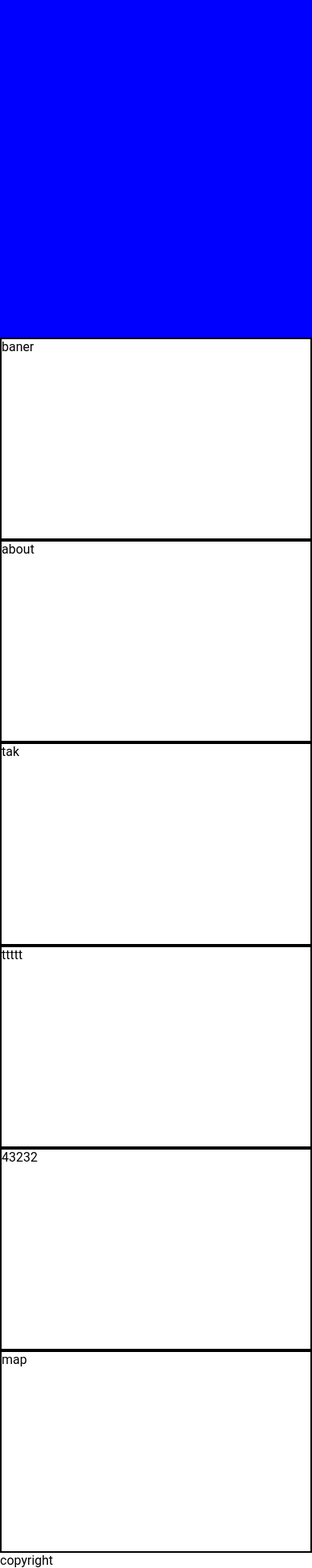
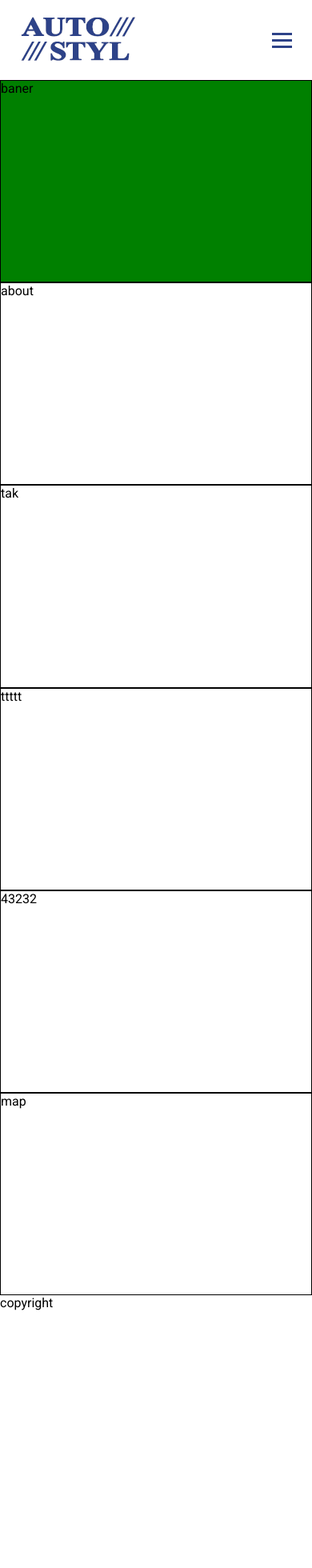
Before and after one commit to SbartoszS/AUTOSTYL, a PHP site: page / in a window 390 px wide. Shown: the whole page at 80% size. After the commit the page ends 1638 px from the top, so only its background shows below. Run offline with PHP 8.4, Linux system fonts and the light colour scheme; some libraries are stand-ins or nearby versions.

Commit message:
update menu mobile styles

```diff
--- a/css/main.css
+++ b/css/main.css
@@ -1,3 +1,4 @@
+@import url("https://fonts.googleapis.com/css?family=Roboto&display=swap");
 * {
   margin: 0;
   padding: 0;
@@ -12,13 +13,85 @@ html {
   max-width: 1920px;
   margin: 0 auto; }
 
-header {
-  background-color: blue;
-  width: 100%;
-  height: 50vh; }
-  header h1 {
-    font-size: 40px; }
+.header {
+  height: 100px; }
+
+.menu {
+  display: flex;
+  justify-content: space-between;
+  align-items: center;
+  height: 100%; }
+  .menu__logo {
+    margin-left: 25px; }
+    .menu__logo-link {
+      display: block;
+      height: 100%; }
+  .menu__list {
+    position: absolute;
+    right: 0;
+    height: calc(100% - 100px);
+    top: 100px;
+    display: flex;
+    flex-direction: column;
+    align-items: center;
+    width: 100%;
+    transform: translateX(-100%); }
+    .menu__list .fa-phone,
+    .menu__list .fa-shopping-cart {
+      padding-right: 3px; }
+    .menu__list--active {
+      background-color: #2D4288;
+      transform: translateX(0%); }
+  .menu__item {
+    display: flex;
+    height: 20%;
+    width: 100%;
+    list-style: none;
+    border-bottom: 1px solid white;
+    opacity: 0; }
+  .menu__link {
+    display: flex;
+    justify-content: center;
+    align-items: center;
+    width: 100%;
+    height: 100%;
+    text-align: center;
+    color: white;
+    text-decoration: none;
+    text-transform: uppercase;
+    letter-spacing: 4px;
+    font-weight: bold;
+    font-size: 14px; }
+  .menu__burger {
+    display: block;
+    width: 25px;
+    margin-right: 25px;
+    cursor: pointer; }
+    .menu__burger-line1, .menu__burger-line2, .menu__burger-line3 {
+      height: 3px;
+      background-color: #2D4288;
+      margin: 5px 0;
+      transition: all 0.3s ease; }
+    .menu__burger--toogle .menu__burger-line1 {
+      transform: rotate(-45deg) translate(-5px, 6px); }
+    .menu__burger--toogle .menu__burger-line2 {
+      opacity: 0; }
+    .menu__burger--toogle .menu__burger-line3 {
+      transform: rotate(45deg) translate(-5px, -6px); }
+
+@keyframes menuListFade {
+  from {
+    opacity: 0;
+    transform: translateX(50px); }
+  to {
+    opacity: 1;
+    transform: translate(0px); } }
+
+.banner {
+  background-color: green; }
+  .banner--moveBot {
+    margin-top: calc(100vh - 100px); }
 
 section {
   height: 30vh;
-  border: 2px solid black; }
+  border: 1px solid black; }
--- a/index.html
+++ b/index.html
@@ -6,15 +6,41 @@
     <meta name="viewport" content="width=device-width, initial-scale=1.0">
     <meta http-equiv="X-UA-Compatible" content="ie=edge">
     <title>Autostyl</title>
+    <link rel="stylesheet" href="https://use.fontawesome.com/releases/v5.6.3/css/all.css"
+        integrity="sha384-UHRtZLI+pbxtHCWp1t77Bi1L4ZtiqrqD80Kn4Z8NTSRyMA2Fd33n5dQ8lWUE00s/" crossorigin="anonymous">
     <link rel="stylesheet" href="css/main.css">
 </head>
 
-<body>
+<body class="page">
     <div class="wrapper">
-        <header>
-            <nav></nav>
+        <header class="header">
+            <nav class="menu">
+                <div class="menu__logo">
+                    <a href="index.html" class="menu__logo-link">
+                        <img src="img/logo/logoMain.png" alt="logo" class="menu__logo-image">
+                    </a>
+                </div>
+
+                <ul class="menu__list">
+                    <li class="menu__item"><a href="providers.html" class="menu__link">Dostawcy</a></li>
+                    <li class="menu__item"><a href="cooperation.html" class="menu__link">Współpraca</a></li>
+                    <li class="menu__item"><a href="gallery.html" class="menu__link">Galeria</a></li>
+                    <li class="menu__item"><a href="contact.html" class="menu__link">Kontakt</a></li>
+                    <li class="menu__item"><a href="http://195.238.168.249/zamowienia/" class="menu__link"><i
+                                class=" fas fa-shopping-cart"></i>Sklep</a>
+                    </li>
+                    <li class="menu__item"><a href="tel://+48603859163" class="menu__link"><i
+                                class="fas fa-phone"></i>603-859-163</a>
+                    </li>
+                </ul>
+                <div class="menu__burger">
+                    <div class="menu__burger-line1"></div>
+                    <div class="menu__burger-line2"></div>
+                    <div class="menu__burger-line3"></div>
+                </div>
+            </nav>
         </header>
-        <section>baner</section>
+        <section class="banner">baner</section>
         <main>
             <section>about</section>
             <section>tak</section>
@@ -24,6 +50,7 @@
         </main>
         <footer>copyright</footer>
     </div>
+    <script src="js/main.js"></script>
 </body>
 
 </html>
--- /dev/null
+++ b/js/main.js
@@ -0,0 +1,28 @@
+const navSlide = () => {
+    const burger = document.querySelector('.menu__burger');
+    const nav = document.querySelector('.menu__list');
+    const navLinks = document.querySelectorAll('.menu__item');
+    const banner = document.querySelector('.banner');
+
+    burger.addEventListener('click', () => {
+        //zmiana burgera
+        nav.classList.toggle('menu__list--active');
+        //przemieszczenie pozostalych sekcji
+        banner.classList.toggle('banner--moveBot');
+        // headerTop.classList.toogle('sliderBot');
+
+        //animacja linkow
+        navLinks.forEach((link, index) => {
+
+            if (link.style.animation) {
+                link.style.animation = '';
+            } else {
+                link.style.animation = `menuListFade 0.5s ease forwards ${index/7 + 0.3}s`;
+            }
+        });
+        //burger animacja
+        burger.classList.toggle('menu__burger--toogle');
+    });
+}
+
+navSlide();
--- a/scss/config/_base.scss
+++ b/scss/config/_base.scss
@@ -1,3 +1,6 @@
+//Importy
+@import url('https://fonts.googleapis.com/css?family=Roboto&display=swap');
+
 //reset
 * {
     margin: 0;
--- a/scss/config/_mixins.scss
+++ b/scss/config/_mixins.scss
@@ -1,4 +1,4 @@
-@mixin mq($breakpoint) {
+@mixin media($breakpoint) {
     $size: map-get($breakpoints, $breakpoint);
 
     @if($size) {
--- a/scss/config/_variables.scss
+++ b/scss/config/_variables.scss
@@ -10,7 +10,9 @@ $breakpoints: (xsmall: (min-width: 460px),
 );
 
 // colors
-$main-color: blue;
+$main-color: #2D4288;
 
 //fonts
+
+$menu-font-m : 14px;
 $normal-font : 16px;
--- a/scss/main.scss
+++ b/scss/main.scss
@@ -3,17 +3,125 @@
 @import 'config/mixins';
 
 
-header {
-    background-color: $main-color;
-    width: 100%;
-    height: 50vh;
+.header {
+    height: 100px;
 
-    h1 {
-        font-size: 40px;
+    @include media(small) {}
+}
+
+.menu {
+    display: flex;
+    justify-content: space-between;
+    align-items: center;
+    height: 100%;
+
+    &__logo {
+        margin-left: 25px;
+
+        &-link {
+            display: block;
+            height: 100%;
+        }
+    }
+
+    &__list {
+        position: absolute;
+        right: 0;
+        height: calc(100% - 100px);
+        top: 100px;
+        display: flex;
+        flex-direction: column;
+        align-items: center;
+        width: 100%;
+        transform: translateX(-100%);
+
+        .fa-phone,
+        .fa-shopping-cart {
+            padding-right: 3px;
+        }
+
+        &--active {
+            background-color: $main-color;
+            transform: translateX(0%);
+        }
+    }
+
+    &__item {
+        display: flex;
+        height: 20%;
+        width: 100%;
+        list-style: none;
+        border-bottom: 1px solid white;
+        opacity: 0;
+    }
+
+    &__link {
+        display: flex;
+        justify-content: center;
+        align-items: center;
+        width: 100%;
+        height: 100%;
+        text-align: center;
+        color: white;
+        text-decoration: none;
+        text-transform: uppercase;
+        letter-spacing: 4px;
+        font-weight: bold;
+        font-size: $menu-font-m;
+    }
+
+
+    &__burger {
+        display: block;
+        width: 25px;
+        margin-right: 25px;
+        cursor: pointer;
+
+        &-line1,
+        &-line2,
+        &-line3 {
+            height: 3px;
+            background-color: $main-color;
+            margin: 5px 0;
+            transition: all 0.3s ease;
+        }
+
+        &--toogle .menu__burger-line1 {
+            transform: rotate(-45deg) translate(-5px, 6px);
+        }
+
+        &--toogle .menu__burger-line2 {
+            opacity: 0;
+        }
+
+        &--toogle .menu__burger-line3 {
+            transform: rotate(45deg) translate(-5px, -6px);
+        }
+    }
+}
+
+
+@keyframes menuListFade {
+    from {
+        opacity: 0;
+        transform: translateX(50px);
+    }
+
+    to {
+        opacity: 1;
+        transform: translate(0px);
+    }
+}
+
+.banner {
+    background-color: green;
+
+    &--moveBot {
+        margin-top: calc(100vh - 100px);
     }
 }
 
 section {
     height: 30vh;
-    border: 2px solid black;
+    border: 1px solid black;
 }
```
Also changed, not shown: img/logo/logoMain.png (added), img/logo/logoMainWhite.png (added).
